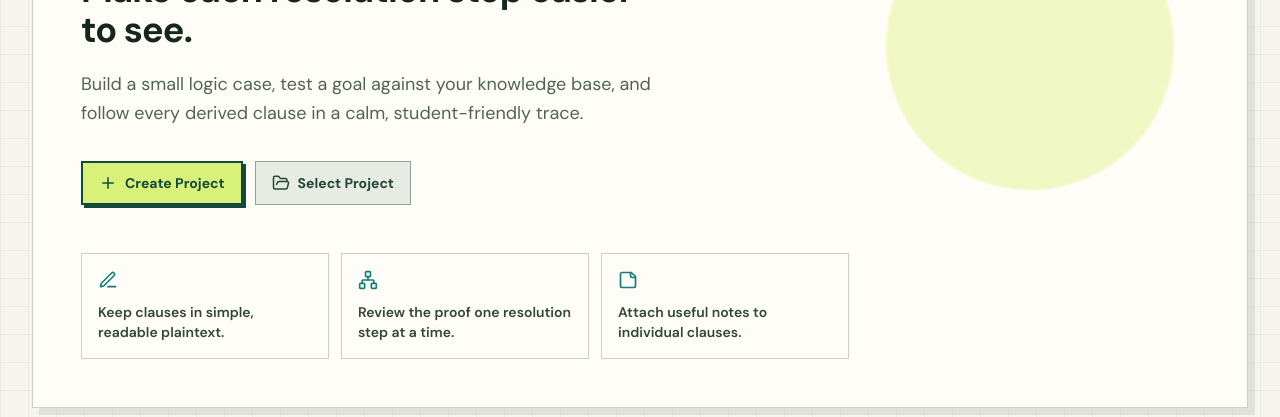
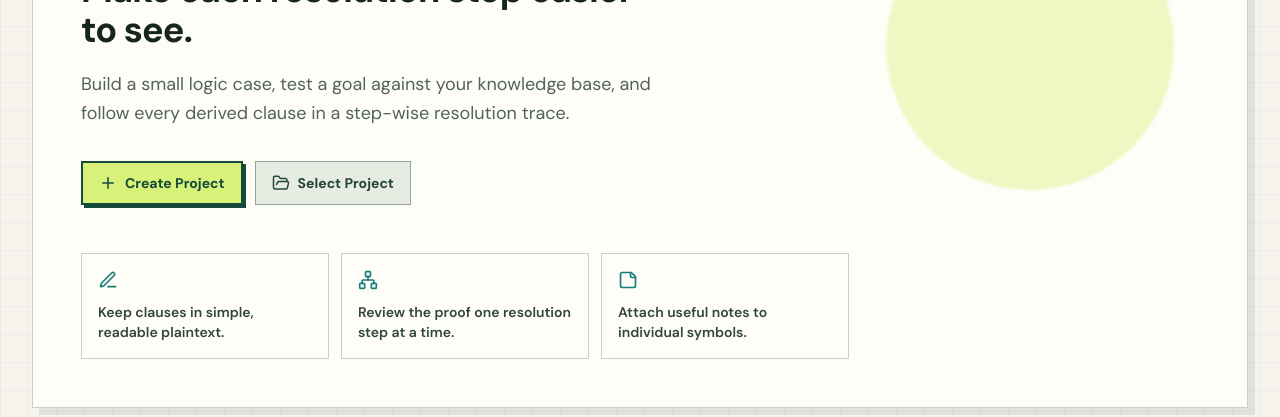
Before and after one commit to adriaanHiemstra/resvis-west-coast-vikings, a React (Vite) app in the folder frontend/: page / in a window 1280 px wide. Shown: the part 254-671 px from the top of the page. Built offline with nearby package versions, Linux system fonts and the light colour scheme.

Commit message:
UI improvements

```diff
--- a/frontend/src/App.tsx
+++ b/frontend/src/App.tsx
@@ -120,7 +120,7 @@ export default function App() {
               </h1>
               <p className="mt-5 max-w-xl text-lg leading-relaxed text-[#51635a]">
                 Build a small logic case, test a goal against your knowledge base, and follow every derived clause in
-                a calm, student-friendly trace.
+                a step-wise resolution trace.
               </p>
               <div className="mt-8 flex flex-wrap gap-3">
                 <Button variant="primary" icon={<Plus size={18} />} onClick={openCreateModal}>
@@ -144,7 +144,7 @@ export default function App() {
               </div>
               <div className="border border-line bg-warm/85 p-4">
                 <StickyNote className="text-teal" size={20} />
-                <p className="mt-3 text-sm font-semibold text-[#31463b]">Attach useful notes to individual clauses.</p>
+                <p className="mt-3 text-sm font-semibold text-[#31463b]">Attach useful notes to individual symbols.</p>
               </div>
             </div>
           </section>
--- a/frontend/src/features/knowledge-base/ClauseReview.tsx
+++ b/frontend/src/features/knowledge-base/ClauseReview.tsx
@@ -70,7 +70,7 @@ export function ClauseReview({ knowledgeBase, annotations, onSave, onRemove }: C
           onChange={(e) => setMeaning(e.target.value)}
           disabled={symbols.length === 0}
           className="w-full resize-y border border-[#b7c7bb] bg-[#fbfaf5] p-3 text-sm leading-relaxed outline-none focus:border-forest disabled:opacity-55"
-          placeholder="e.g. WetRoad means the access road was flagged as impassable."
+          placeholder=""
         />
         <Button variant="primary" className="mt-3" disabled={symbols.length === 0 || !meaning.trim()} onClick={handleSave}>
           {existingAnnotation ? "Update Note" : "Save Note"}
--- a/frontend/src/features/knowledge-base/KnowledgeBaseUpload.tsx
+++ b/frontend/src/features/knowledge-base/KnowledgeBaseUpload.tsx
@@ -87,8 +87,7 @@ export function KnowledgeBaseUpload({ value, onChange, error, projectName }: Kno
           aria-invalid={error ? true : undefined}
         />
         <p id="knowledge-help" className="mt-3 text-sm leading-relaxed text-muted">
-          Write one clause per line. Use ∨, |, commas, or OR between literals. Negate with ¬, ~, or !. Example: ¬Rain
-          ∨ WetRoad
+          Write one clause per line. Use the symbols from the palette below to represent logical relationships.
         </p>
         <SymbolPalette
           ariaLabel="Logical symbol palette for knowledge base"
--- a/frontend/src/features/proposition-input/PropositionEditor.tsx
+++ b/frontend/src/features/proposition-input/PropositionEditor.tsx
@@ -38,7 +38,7 @@ export function PropositionEditor({ value, onChange, error, summary, onRun, runn
           aria-invalid={error ? true : undefined}
         />
         <p id="goal-help" className="mt-3 text-sm leading-relaxed text-muted">
-          Enter one literal to test. ResViz adds its negation to the knowledge base and searches for a contradiction.
+          Enter one goal to verify. ResViz runs the resolution against the knowledge base and searches for a contradiction.
         </p>
         {error && (
           <div className="mt-4 border border-[#e6b2a7] bg-danger-soft p-3 text-sm leading-relaxed text-danger-text" role="alert">
```
